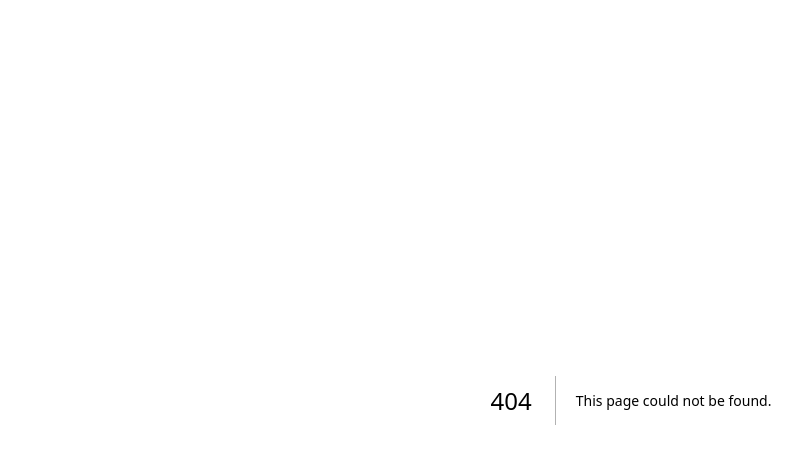
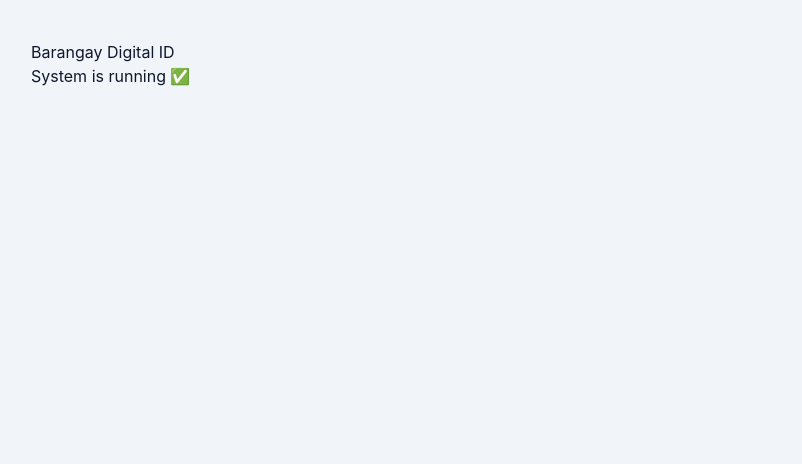
Before and after one commit to JayveScript/barangay-digital-id, a Next.js app: page / in a window 1280 px wide. Before the commit this address had no page. Shown: the top 464 px of the page, without its empty margins (9-811 px from the left). Built offline with nearby package versions, Linux system fonts and the light colour scheme.

Commit message:
add homepage

```diff
--- /dev/null
+++ b/src/app/page.tsx
@@ -0,0 +1,8 @@
+export default function Home() {
+  return (
+    <main style={{ padding: 40 }}>
+      <h1>Barangay Digital ID</h1>
+      <p>System is running ✅</p>
+    </main>
+  );
+}
```
